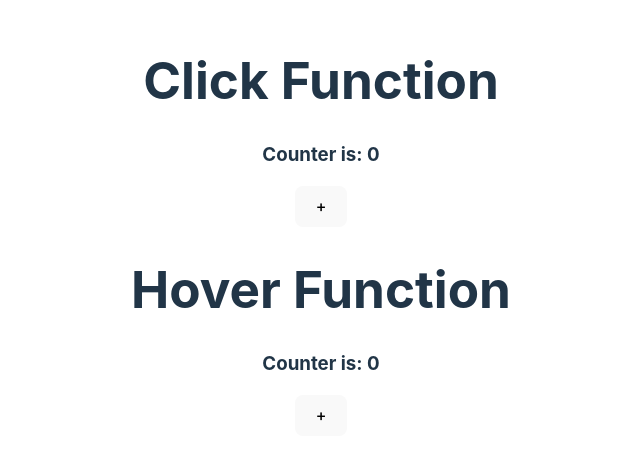
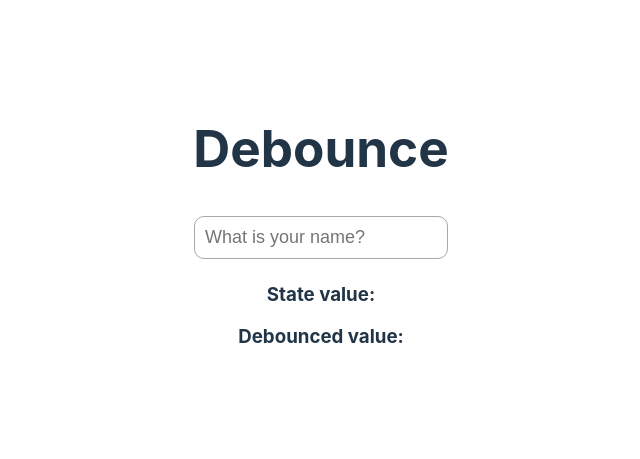
Before and after one commit to ktrip96/tsPlayground, a React (Vite) app: page / in a window 1280 px wide. Shown: the part 173-632 px from the top of the page, without its empty margins (319-959 px from the left). Built offline with nearby package versions, Linux system fonts and the light colour scheme.

Commit message:
useDebounce

```diff
--- a/src/App.tsx
+++ b/src/App.tsx
@@ -1,5 +1,5 @@
 import './App.css'
-import Parent from './features/highOrderComponents/Parent'
+import Parent from './features/useDebounce/Parent'
 // In order to test new components change the folder from which you are importing.
 // e.g. Testing useReducer ==> ./features/useReducer/Parent
 // Testing useCallBack ==> ./features/useCallBack/Parent
--- /dev/null
+++ b/src/features/useDebounce/Parent.tsx
@@ -0,0 +1,25 @@
+import React, { useState } from 'react'
+import useDebounce from './useDebounce'
+
+type Props = {}
+
+const Parent = (props: Props) => {
+	const [name, setName] = useState('')
+	const debouncedValue = useDebounce<string>(name, 500)
+
+	return (
+		<div>
+			<h1>Debounce</h1>
+			<input
+				type='text'
+				placeholder='What is your name?'
+				value={name}
+				onChange={(e) => setName(e.target.value)}
+			/>
+			<h3>State value: {name}</h3>
+			<h3>Debounced value: {debouncedValue}</h3>
+		</div>
+	)
+}
+
+export default Parent
--- /dev/null
+++ b/src/features/useDebounce/useDebounce.tsx
@@ -0,0 +1,17 @@
+import { useEffect, useState } from 'react'
+
+function useDebounce<T>(value: T, delay?: number): T {
+	const [debouncedValue, setDebouncedValue] = useState(value)
+
+	useEffect(() => {
+		const timer = setTimeout(() => setDebouncedValue(value), delay || 500)
+
+		return () => {
+			clearTimeout(timer)
+		}
+	}, [value, delay])
+
+	return debouncedValue
+}
+
+export default useDebounce
```
